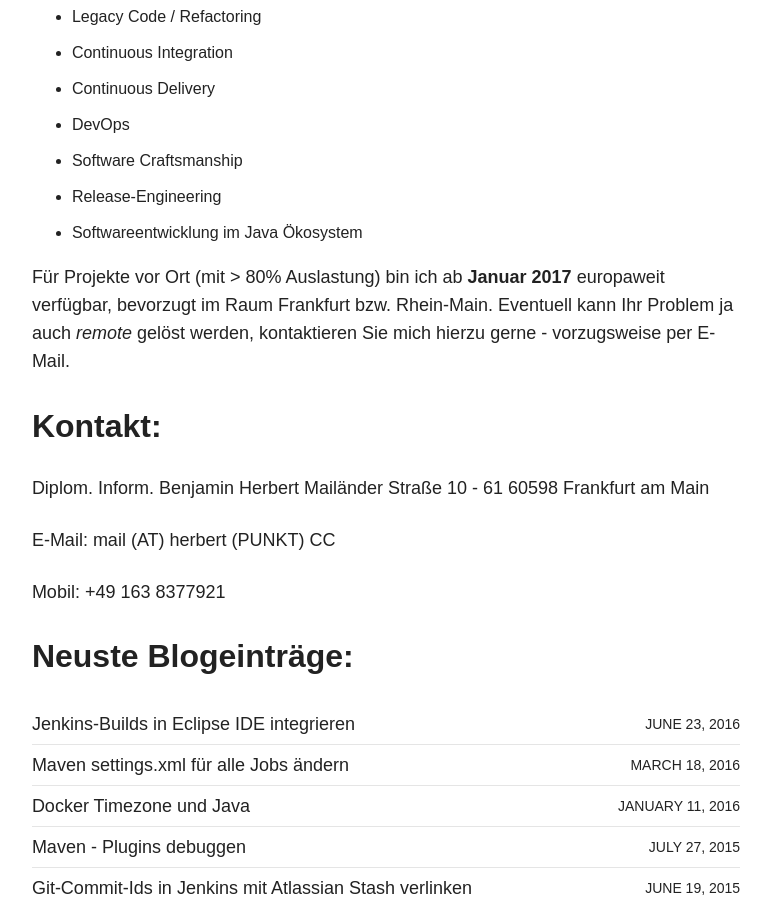
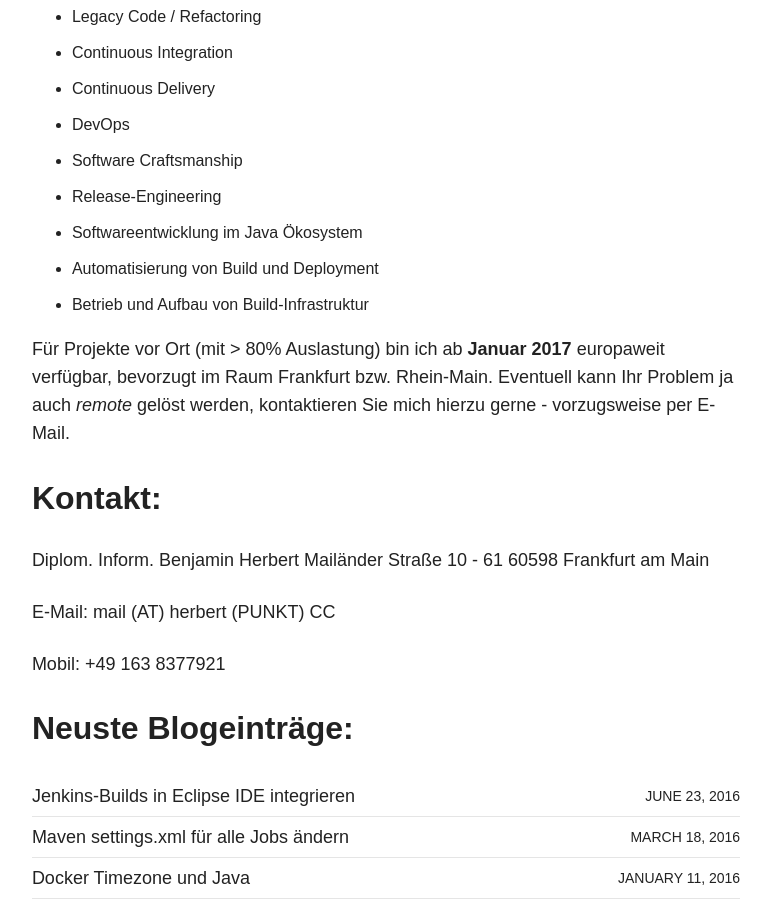
Before and after one commit to BenjaminHerbert/BenjaminHerbert.github.io, a Jekyll site: the page built from index.md, in a window 1280 px wide and 900 px high, scrolled down 1292 px. Shown: the whole window, without its empty margins (254-1025 px from the left). Built offline with Jekyll 4.4.1, drawn with Linux system fonts in a browser that asks for light colours; nearby versions of some CDN libraries.

Commit message:
Update topics

```diff
--- a/index.md
+++ b/index.md
@@ -31,6 +31,8 @@ Auf freiberuflicher Basis begleite ich Sie bei Ihren Projekten und kann Sie insb
 * Software Craftsmanship
 * Release-Engineering
 * Softwareentwicklung im Java Ökosystem
+* Automatisierung von Build und Deployment
+* Betrieb und Aufbau von Build-Infrastruktur
 
 Für Projekte vor Ort (mit > 80% Auslastung) bin ich ab **Januar 2017** europaweit verfügbar, bevorzugt im Raum Frankfurt bzw. Rhein-Main.
 Eventuell kann Ihr Problem ja auch *remote* gelöst werden, kontaktieren Sie mich hierzu gerne - vorzugsweise per E-Mail.
```
